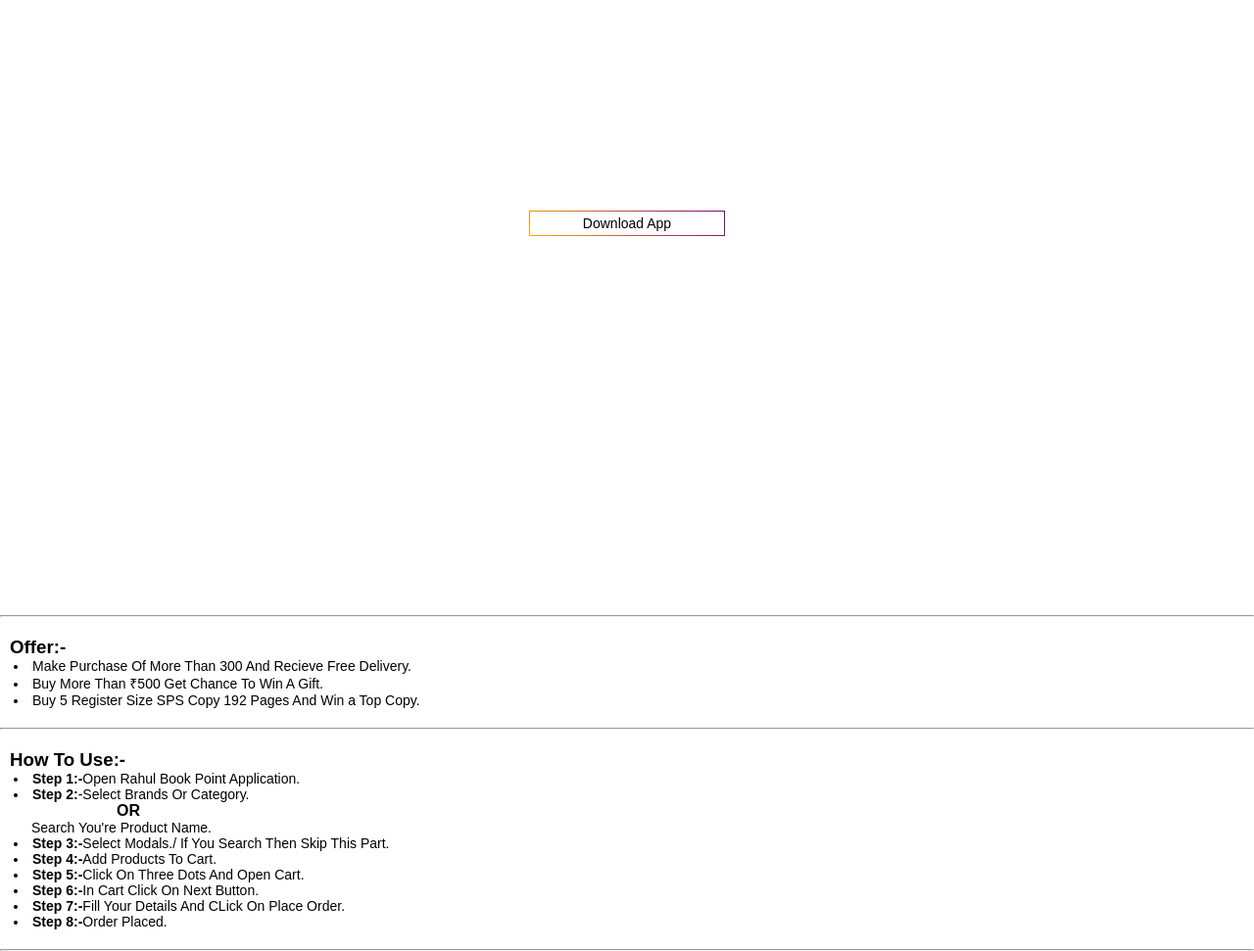
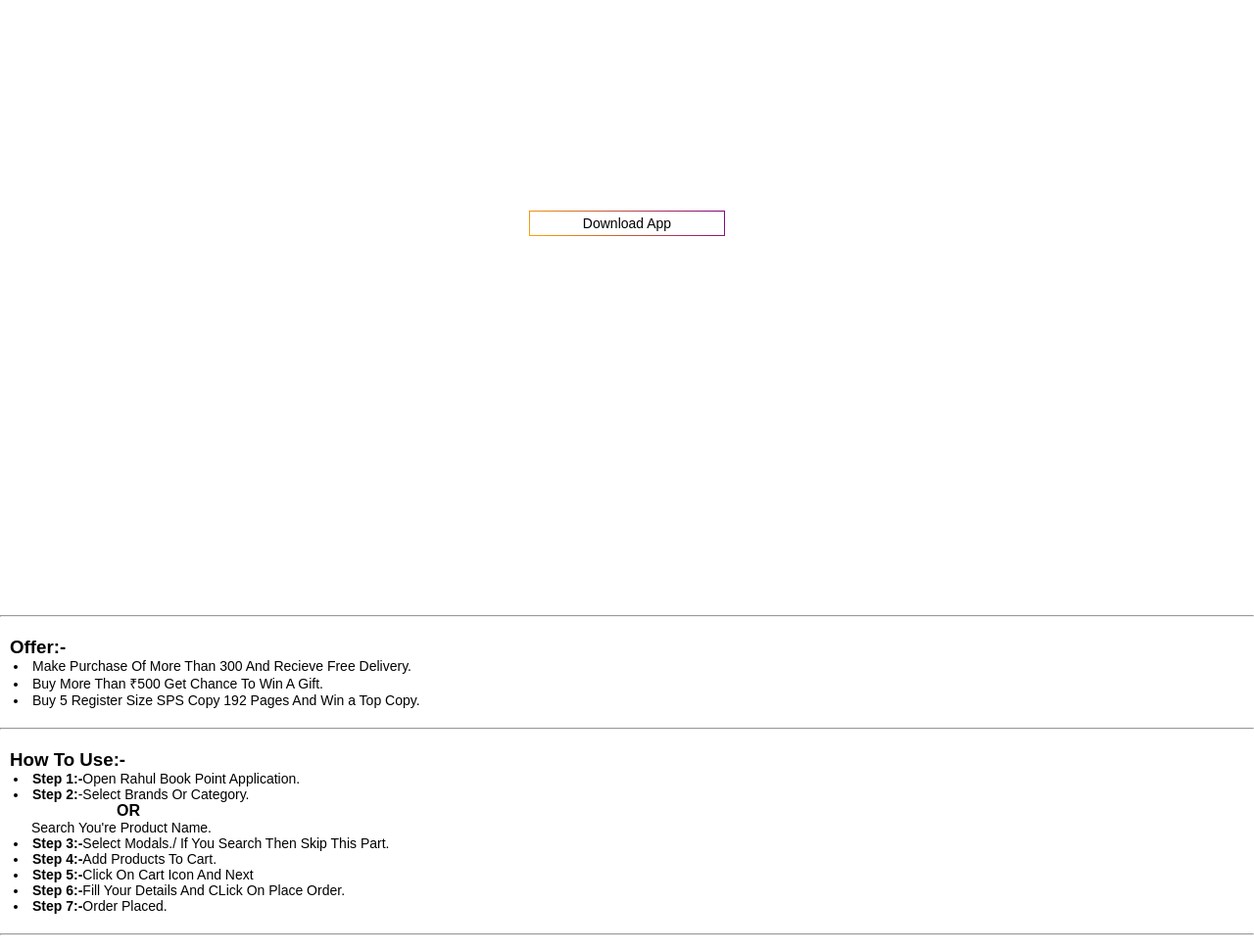
Before and after one commit to Prince-Online/-Rahul-Book-Point-Download, a plain HTML site: page index.html in a window 1280 px wide. Shown: the part 55-1026 px from the top of the page at 98% size. Drawn offline with Linux system fonts and the light colour scheme.

Commit message:
Update index.html

```diff
--- a/index.html
+++ b/index.html
@@ -102,10 +102,9 @@
 	<p class="text">Search You're Product Name.</p>
 	<li class="link"><b>Step 3:-</b>Select Modals./ If You Search Then Skip This Part.</li>
 	<li class="link"><b>Step 4:-</b>Add Products To Cart.</li>
-	<li class="link"><b>Step 5:-</b>Click On Three Dots And Open Cart.</li>
-	<li class="link"><b>Step 6:-</b>In Cart Click On Next Button.</li>
-	<li class="link"><b>Step 7:-</b>Fill Your Details And CLick On Place Order.</li>
-	<li class="link"><b>Step 8:-</b>Order Placed.</li>
+	<li class="link"><b>Step 5:-</b>Click On Cart Icon And Next</li>
+	<li class="link"><b>Step 6:-</b>Fill Your Details And CLick On Place Order.</li>
+	<li class="link"><b>Step 7:-</b>Order Placed.</li>
 </div><hr>
 <script>
 	function reload(){
```
